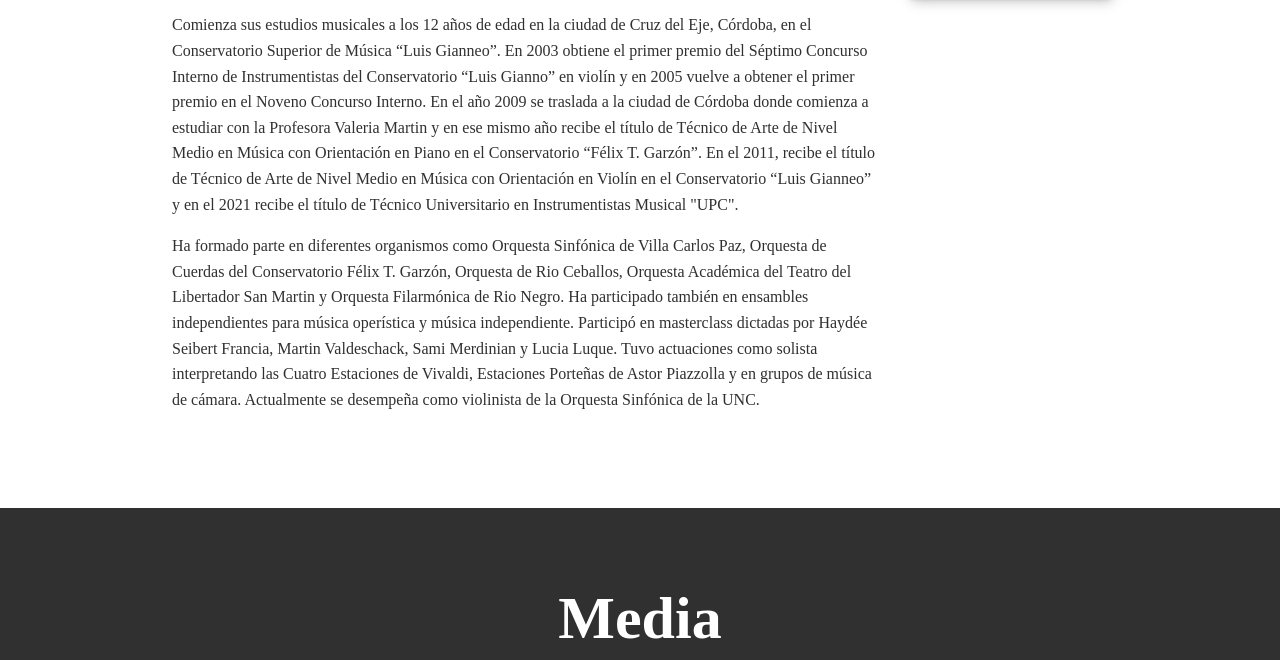
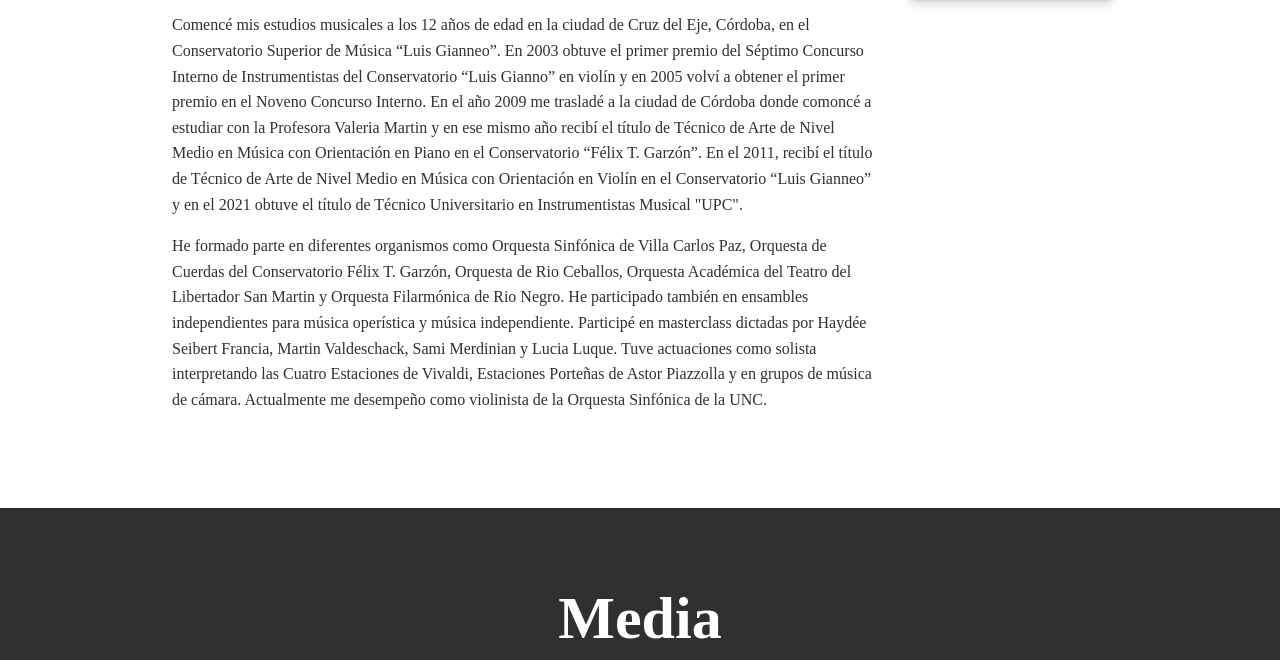
Before and after one commit to geludwig22/proyectoFinal, a plain HTML site: page index.html in a window 1280 px wide. Shown: the part 1426-2086 px from the top of the page. Drawn offline with Linux system fonts and the light colour scheme; files whose address does not match are found by name.

```diff
--- a/index.html
+++ b/index.html
@@ -78,8 +78,8 @@
         <p class="section__subtitle section__subtitle--about"> Violinista</p>
 
         <div class="about-me__body">
-            <p>Comienza sus estudios musicales a los 12 años de edad en la ciudad de Cruz del Eje, Córdoba, en el Conservatorio Superior de Música “Luis Gianneo”. En 2003 obtiene el primer premio del Séptimo Concurso Interno de Instrumentistas del Conservatorio “Luis Gianno” en violín y en 2005 vuelve a obtener el primer premio en  el Noveno Concurso Interno. En el año 2009 se traslada a la ciudad de Córdoba donde comienza a estudiar con la Profesora Valeria Martin y en ese mismo año recibe el título de Técnico de Arte de Nivel Medio en Música con Orientación en Piano en el Conservatorio “Félix T. Garzón”. En el 2011, recibe el título de Técnico de Arte de Nivel Medio en Música con Orientación en Violín en el Conservatorio “Luis Gianneo” y en el 2021 recibe el título de Técnico Universitario en Instrumentistas Musical "UPC". </p>
-            <p>Ha formado parte en diferentes organismos como Orquesta Sinfónica de Villa Carlos Paz,  Orquesta de Cuerdas del Conservatorio Félix T. Garzón, Orquesta de Rio Ceballos, Orquesta Académica del Teatro del Libertador San Martin y Orquesta Filarmónica de Rio Negro. Ha participado también  en ensambles independientes para música operística y música independiente. Participó en masterclass dictadas por Haydée Seibert Francia, Martin Valdeschack, Sami Merdinian y Lucia Luque. Tuvo actuaciones como solista interpretando las Cuatro Estaciones de Vivaldi, Estaciones Porteñas de Astor Piazzolla y en grupos de música de cámara. Actualmente se desempeña como violinista de la Orquesta Sinfónica de la UNC.</p>
+            <p>Comencé mis estudios musicales a los 12 años de edad en la ciudad de Cruz del Eje, Córdoba, en el Conservatorio Superior de Música “Luis Gianneo”. En 2003 obtuve el primer premio del Séptimo Concurso Interno de Instrumentistas del Conservatorio “Luis Gianno” en violín y en 2005 volví a obtener el primer premio en  el Noveno Concurso Interno. En el año 2009 me trasladé a la ciudad de Córdoba donde comoncé a estudiar con la Profesora Valeria Martin y en ese mismo año recibí el título de Técnico de Arte de Nivel Medio en Música con Orientación en Piano en el Conservatorio “Félix T. Garzón”. En el 2011, recibí el título de Técnico de Arte de Nivel Medio en Música con Orientación en Violín en el Conservatorio “Luis Gianneo” y en el 2021 obtuve el título de Técnico Universitario en Instrumentistas Musical "UPC". </p>
+            <p>He formado parte en diferentes organismos como Orquesta Sinfónica de Villa Carlos Paz,  Orquesta de Cuerdas del Conservatorio Félix T. Garzón, Orquesta de Rio Ceballos, Orquesta Académica del Teatro del Libertador San Martin y Orquesta Filarmónica de Rio Negro. He participado también  en ensambles independientes para música operística y música independiente. Participé en masterclass dictadas por Haydée Seibert Francia, Martin Valdeschack, Sami Merdinian y Lucia Luque. Tuve actuaciones como solista interpretando las Cuatro Estaciones de Vivaldi, Estaciones Porteñas de Astor Piazzolla y en grupos de música de cámara. Actualmente me desempeño como violinista de la Orquesta Sinfónica de la UNC.</p>
         </div>
 
         <img src="./media/profile.jpg" alt="imagen perfil about" class="about-me__img">
--- a/style.css
+++ b/style.css
@@ -469,6 +469,8 @@ header{
     text-align: center;
     padding: 2.5em 0;
     font-size: var(--fs-h3);
+    display: flex;
+    flex-direction: column;
 }
 
 .footer a {
```
